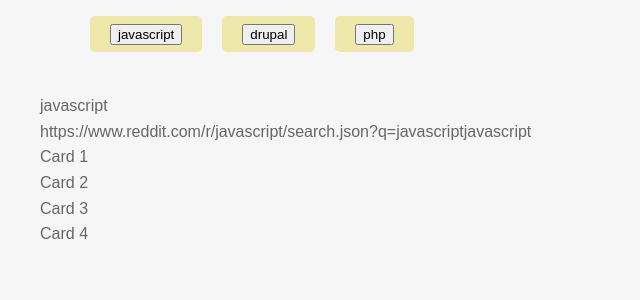
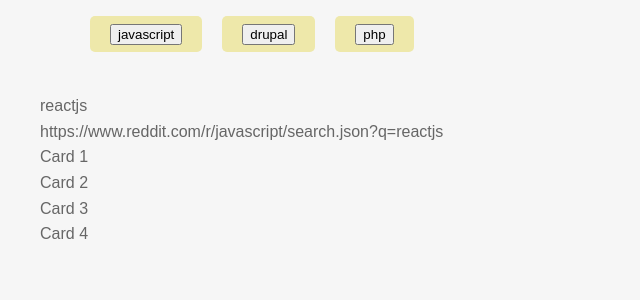
Before and after one commit to leorawe/react-project, a React (Create React App) app: page / in a window 1280 px wide. Shown: the top 300 px of the page, without its empty margins (0-640 px from the left). Built offline with nearby package versions, Linux system fonts and the light colour scheme; no server answers.

Commit message:
api now works and gets term from state

```diff
--- a/src/components/search-line.js
+++ b/src/components/search-line.js
@@ -1,5 +1,5 @@
 import React  from 'react';
-const searchUrl = 'https://www.reddit.com/r/javascript/search.json?q=javascript';
+const searchUrl = 'https://www.reddit.com/r/javascript/search.json?q=';
 //the default should be in state - 'javascript'
 
 const SearchLine = (props) => {
@@ -8,8 +8,8 @@
 
 // Open a new connection, using the GET request on the URL endpoint
 console.log(`${searchUrl}${props.selectedButton}`);
-//request.open('GET',`${searchUrl}${props.selectedButton}`, true);
-request.open('GET',searchUrl, true);
+request.open('GET',`${searchUrl}${props.selectedButton}`, true);
+//request.open('GET',searchUrl, true);
 
 request.onload = function () {
     // Begin accessing JSON data here
@@ -17,10 +17,13 @@
     let stuff = JSON.parse(this.response);
     let investigate = stuff.data.children;
    // console.log(investigate);
-    Object.keys(investigate).map(i => console.log(investigate[i].data.selftext_html));
+   // Object.keys(investigate).map(i => console.log(investigate[i].data.selftext_html));
     Object.keys(investigate).map(i => console.log(investigate[i].data.title));
     Object.keys(investigate).map(i => console.log(investigate[i].data.url));
 }
+     // Send request
+    request.send();
+
         return (
             <div>
                 {searchUrl}{props.selectedButton}
--- a/src/index.js
+++ b/src/index.js
@@ -16,7 +16,7 @@
 
       this.state = {
           buttons: [],
-          selectedButton: 'javascript'
+          selectedButton: 'reactjs'
       };
 
     }
```
